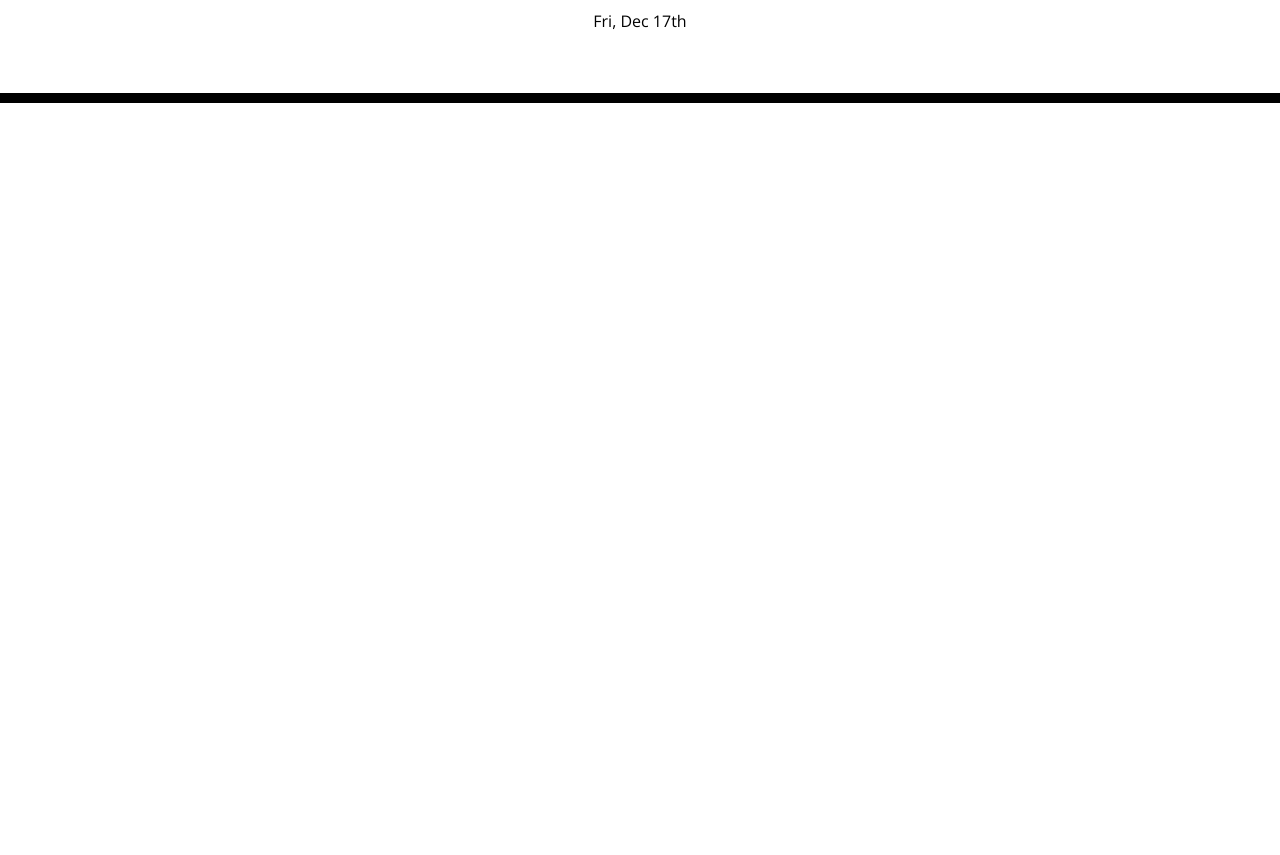
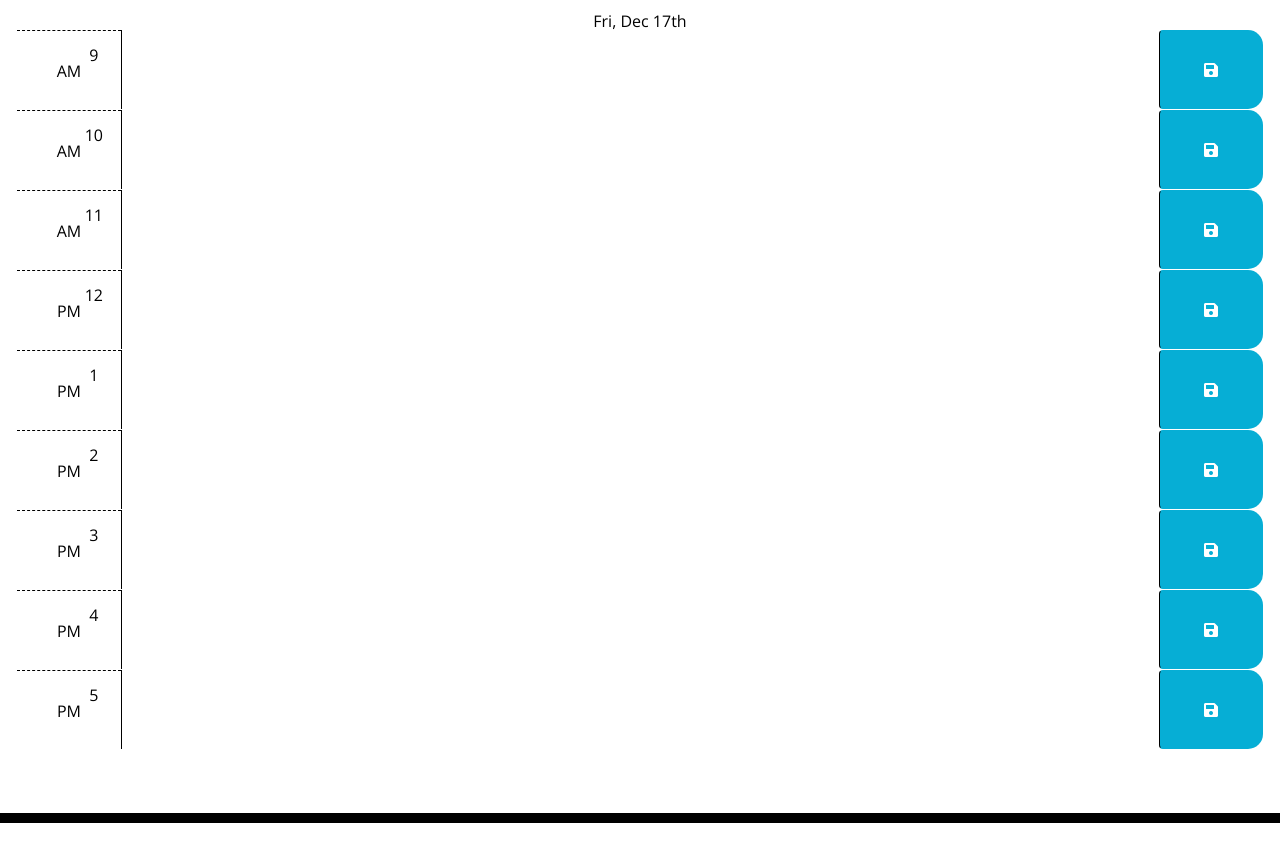
Before and after one commit to irvensd/Work-Day-scheduler, a plain HTML site: page index.html in a window 1280 px wide. Shown: the part 181-1036 px from the top of the page. Before the commit the page ends 800 px from the top, so only its background shows below. Drawn offline with nearby package versions, Linux system fonts and the light colour scheme; files that its build step writes are made by us from their sources.

Commit message:
Started adding the rows for the calendar

```diff
--- a/index.html
+++ b/index.html
@@ -21,6 +21,7 @@
       rel="stylesheet"
     />
     <link rel="stylesheet" href="style.css" />
+     <script src="https://cdnjs.cloudflare.com/ajax/libs/moment.js/2.18.1/moment.min.js"></script>
     <title>Work Day Scheduler</title>
   </head>
 
@@ -30,11 +31,94 @@
       <p class="lead text-center" >A simple calendar app for scheduling your work day</p>
       <p id="currentDay" class="lead"></p>
 
-    <div id="timer" class="container text-center">
+    <div id="timer" class="container text-center"></div>
       <!-- Timeblocks go here -->
+      <section>
+      <div  class="row time-block">
+        <div class="col-md-1 hour">
+            9 AM
+        </div>
+        <textarea class="col-md-10 description">
+        </textarea>
+        <button class="btn saveBtn col-md-1"><i class="fas fa-save"></i></button>
     </div>
+
+<div  class="row time-block">
+        <div class="col-md-1 hour">
+            10 AM
+        </div>
+        <textarea class="col-md-10 description">
+        </textarea>
+        <button class="btn saveBtn col-md-1"><i class="fas fa-save"></i></button>
+    </div>
+
+<div  class="row time-block">
+        <div class="col-md-1 hour">
+            11 AM
+        </div>
+        <textarea class="col-md-10 description">
+        </textarea>
+        <button class="btn saveBtn col-md-1"><i class="fas fa-save"></i></button>
+    </div>
+
+<div  class="row time-block">
+        <div class="col-md-1 hour">
+            12 PM
+        </div>
+        <textarea class="col-md-10 description">
+        </textarea>
+        <button class="btn saveBtn col-md-1"><i class="fas fa-save"></i></button>
+    </div>
+
+<div  class="row time-block">
+        <div class="col-md-1 hour">
+            1 PM
+        </div>
+        <textarea class="col-md-10 description">
+        </textarea>
+        <button class="btn saveBtn col-md-1"><i class="fas fa-save"></i></button>
+    </div>
+
+<div  class="row time-block">
+        <div class="col-md-1 hour">
+            2 PM
+        </div>
+        <textarea class="col-md-10 description">
+        </textarea>
+        <button class="btn saveBtn col-md-1"><i class="fas fa-save"></i></button>
+    </div>
+
+<div class="row time-block">
+        <div class="col-md-1 hour">
+            3 PM
+        </div>
+        <textarea class="col-md-10 description">
+        </textarea>
+        <button class="btn saveBtn col-md-1"><i class="fas fa-save"></i></button>
+    </div>
+
+<div class="row time-block">
+        <div class="col-md-1 hour">
+            4 PM
+        </div>
+        <textarea class="col-md-10 description">
+        </textarea>
+        <button class="btn saveBtn col-md-1"><i class="fas fa-save"></i></button>
+    </div>
+
+<div class="row time-block">
+        <div class="col-md-1 hour">
+            5 PM
+        </div>
+        <textarea class="col-md-10 description">
+        </textarea>
+        <button class="btn saveBtn col-md-1"><i class="fas fa-save"></i></button>
+    </div>
+  </section>
+</div>
   </header>
-    <script src="https://cdnjs.cloudflare.com/ajax/libs/moment.js/2.18.1/moment.min.js"></script>
+
+
     <script src="https://cdnjs.cloudflare.com/ajax/libs/jquery/3.6.0/jquery.min.js"
     integrity="sha512-894YE6QWD5I59HgZOGReFYm4dnWc1Qt5NtvYSaNcOP+u1T9qYdvdihz0PPSiiqn/+/3e7Jo4EaG7TubfWGUrMQ=="
     crossorigin="anonymous" referrerpolicy="no-referrer"></script>
@@ -44,3 +128,20 @@
 
   </body>
 </html>
+
+
+<!-- <div class="row">
+  <div class="col-lg-3 col-md-4 col-sm-6" style="background-color:red; border:1px solid black;">
+    One of four columns
+  </div>
+  <div class="row-lg-3 col-md-4 col-sm-6" style="background-color:yellow; border:1px solid black;">
+    One of four columns
+  </div>
+  <div class="row-lg-3 col-md-4 col-sm-6" style="background-color:green; border:1px solid black;">
+    One of four columns
+  </div>
+  <div class="row-lg-3 col-md-4 col-sm-6" style="border:1px solid black;">
+    One of five columns
+  </div>
+</div>
+</div> -->
--- a/js/script.js
+++ b/js/script.js
@@ -1,20 +1,8 @@
-// var timeBLock = $('#time-block')
 
-// let timeBlock= document.getElementById("time-block");
-// console.log(timeBlock);
+// let rightNow = moment().format('ddd, MMM Do');
+// let timer = document.getElementById("timer");
+// timer.innerHTML = rightNow
 
-// timeBlock.textContent = "Hello Irvens";
-//  body.appendChild(timeBlock);
-
-// let container = $('.container');
-
-// let timeBlock = $('#time-block');
-
-// timeBlock.text('Hello Irvens');
-
-// container.append(timeBlock);
-
-var rightNow = moment().format('ddd, MMM Do');
-var timer = document.getElementById("timer");
-console.log(timer);
-timer.innerHTML = rightNow
+let rightNow = moment().format('ddd, MMM Do');
+let timer = $('#timer');
+timer.text(rightNow)
```
